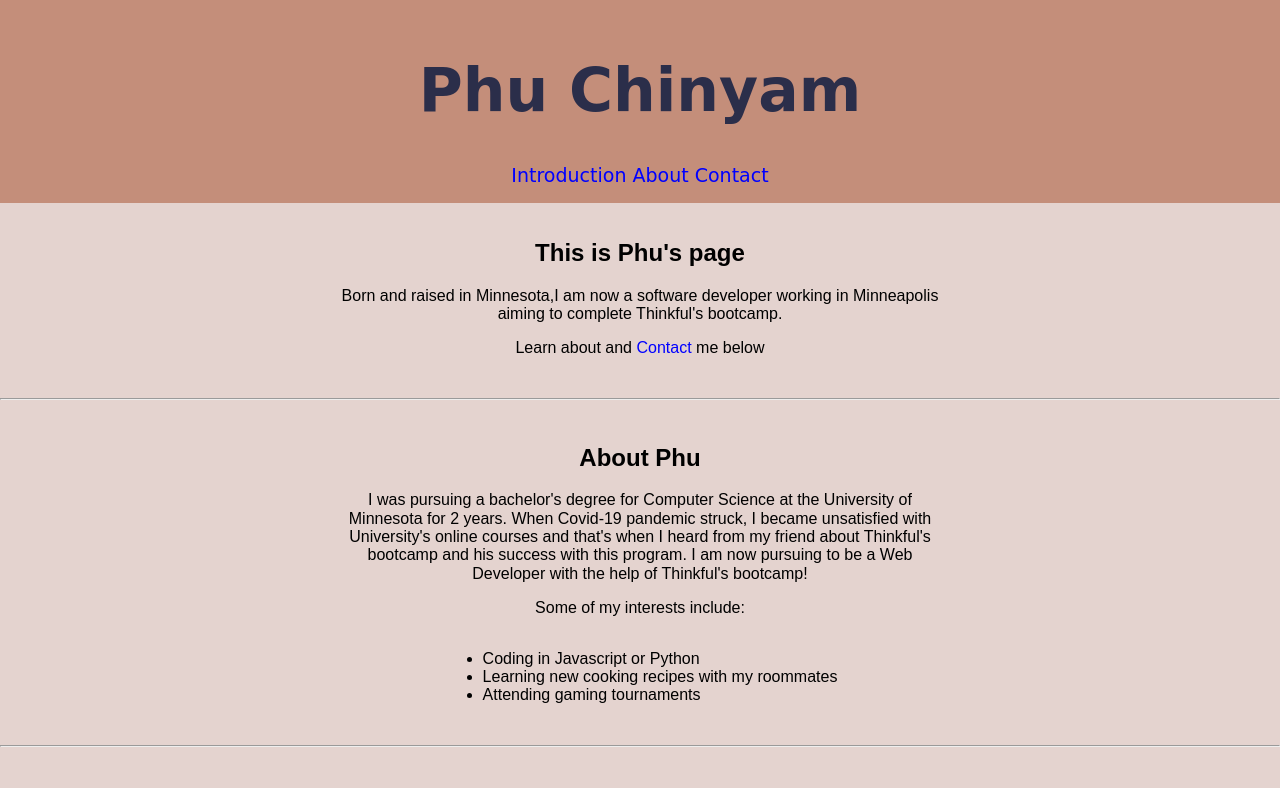
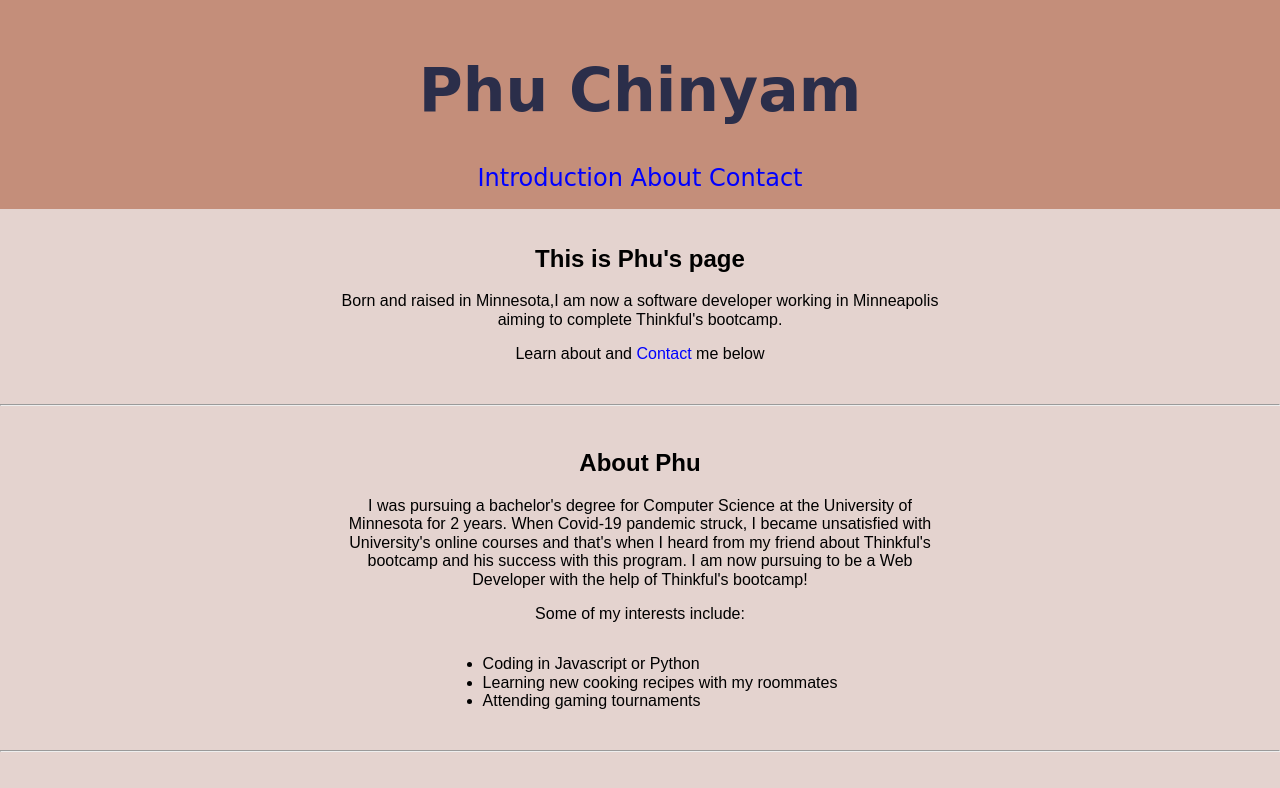
Before and after one commit to Phuchii/Final-module, a plain HTML site: page index.html in a window 1280 px wide. Shown: the top 788 px of the page. Drawn offline with nearby package versions, Linux system fonts and the light colour scheme.

Commit message:
Update style.css

```diff
--- a/style.css
+++ b/style.css
@@ -27,7 +27,7 @@ body > header > h1 {
 
 body > header > nav {
     font-family: "Brush Script MT", "Lucidia Handwriting", cursive;
-    font-size: 19px;
+    font-size: 24px;
 }
 
 /* unordered lists aligned left within a block that is centered */
```
